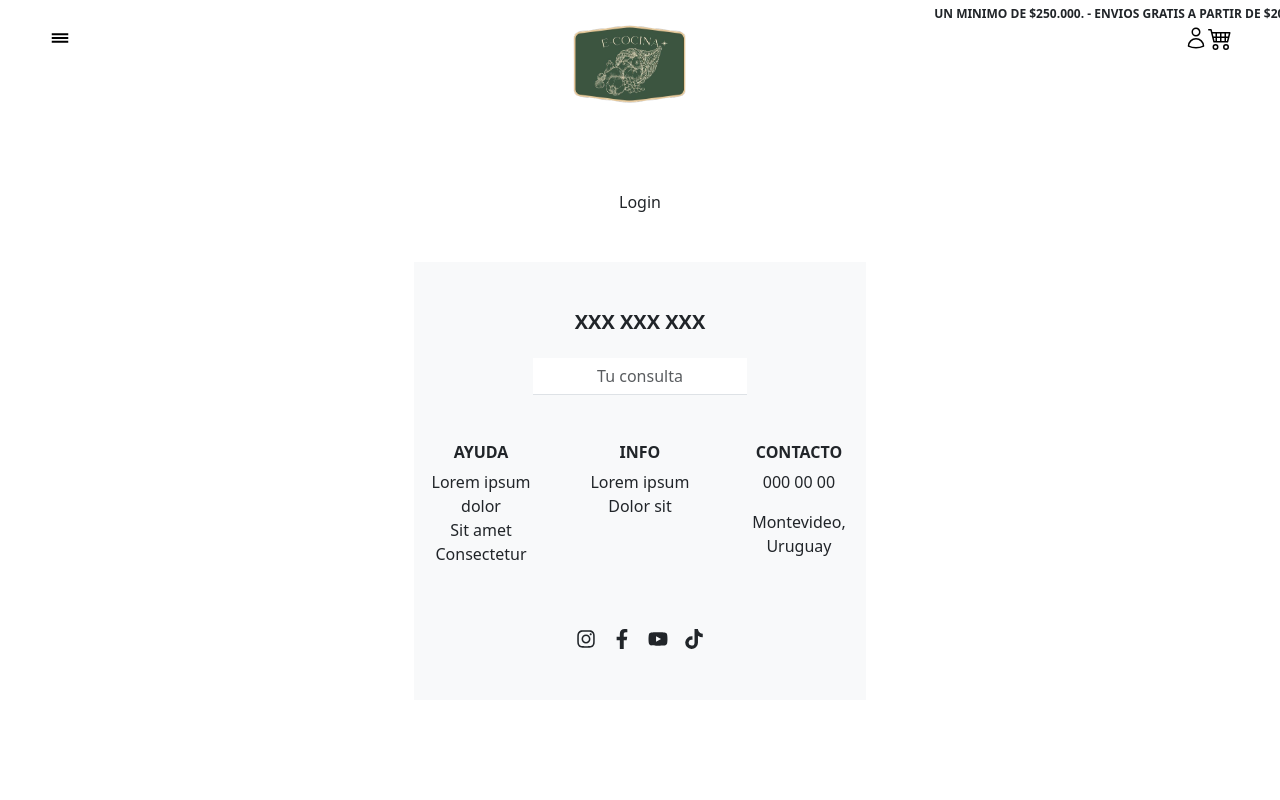
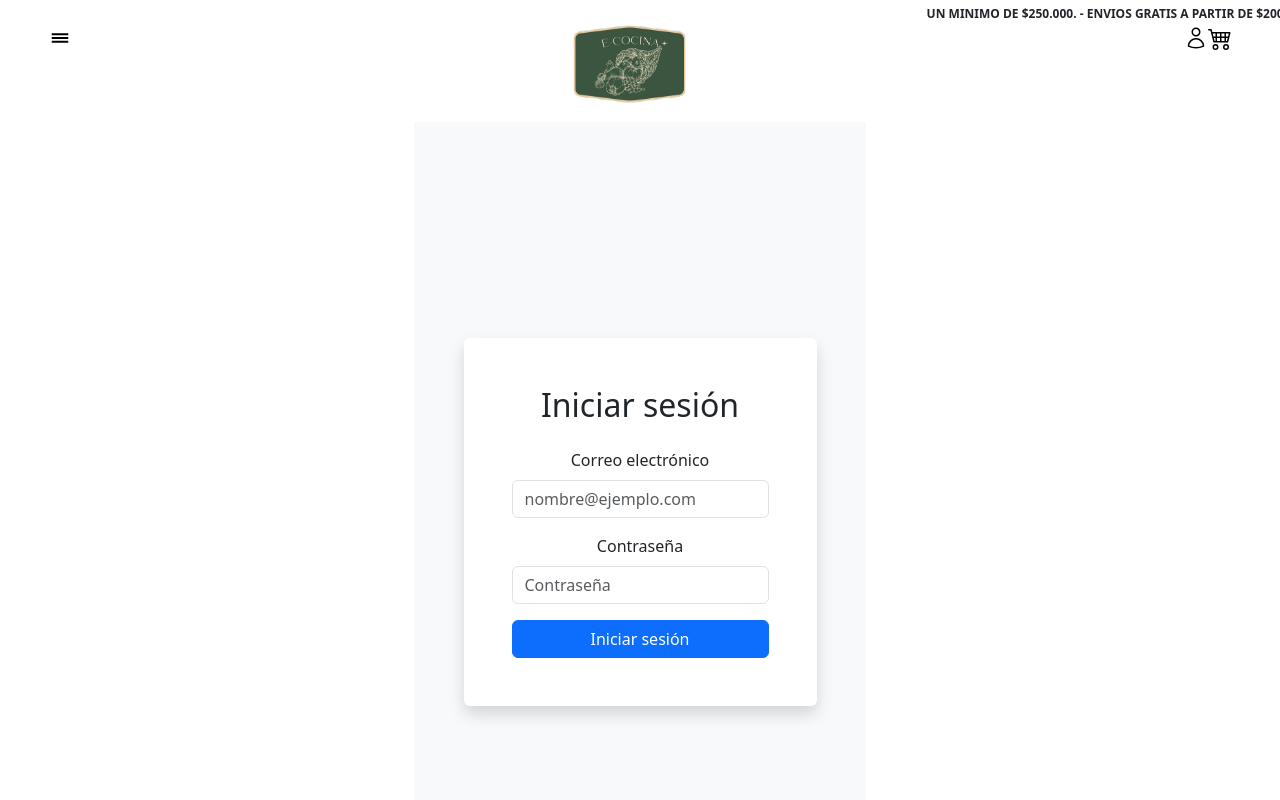
Before and after one commit to socram11/FrontEnd-HA, a React (Vite) app in the folder FrontEndHA/: page /login in a window 1280 px wide. Shown: the top 800 px of the page. Built offline with nearby package versions, Linux system fonts and the light colour scheme.

Commit message:
Log in demo

```diff
--- a/FrontEndHA/src/App.jsx
+++ b/FrontEndHA/src/App.jsx
@@ -21,6 +21,8 @@ function App() {
         <div className="navbar-styles">
           <MovingText />
           <NavBar />
+
+
         </div>
         <Routes>
           <Route path="/about" element={<AboutThisProyect />} />
--- /dev/null
+++ b/FrontEndHA/src/components/forms/LoginForm.jsx
@@ -0,0 +1,36 @@
+// src/components/forms/LoginForm.jsx
+import React from 'react';
+
+
+const LoginForm = () => {
+  return (
+    <form>
+      <div className="mb-3">
+        <label htmlFor="email" className="form-label">Correo electrónico</label>
+        <input
+          type="email"
+          className="form-control"
+          id="email"
+          placeholder="nombre@ejemplo.com"
+        />
+      </div>
+
+
+      <div className="mb-3">
+        <label htmlFor="password" className="form-label">Contraseña</label>
+        <input
+          type="password"
+          className="form-control"
+          id="password"
+          placeholder="Contraseña"
+        />
+      </div>
+
+
+      <button type="submit" className="btn btn-primary w-100">Iniciar sesión</button>
+    </form>
+  );
+};
+
+
+export default LoginForm;
--- a/FrontEndHA/src/pages/Login.jsx
+++ b/FrontEndHA/src/pages/Login.jsx
@@ -1,7 +1,20 @@
-import React from "react";
+// src/pages/Login.jsx
+import React from 'react';
+import LoginForm from '../components/forms/LoginForm';
+
 
 const Login = () => {
-  return <div>Login</div>;
+  return (
+    <div className="d-flex justify-content-center align-items-center vh-100 bg-light">
+      <div className="p-5 bg-white shadow rounded" style={{ minWidth: '350px' }}>
+        <h2 className="mb-4 text-center">Iniciar sesión</h2>
+        <LoginForm />
+      </div>
+    </div>
+  );
 };
 
+
+
+
 export default Login;
```
